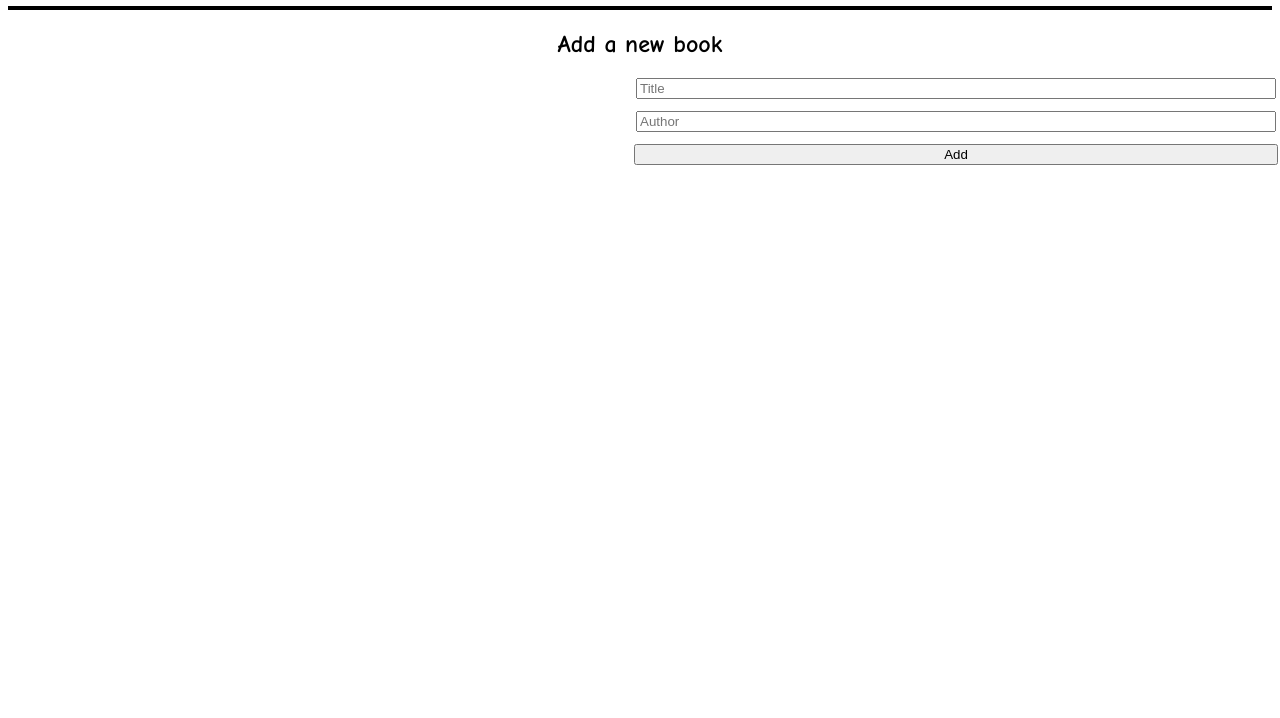
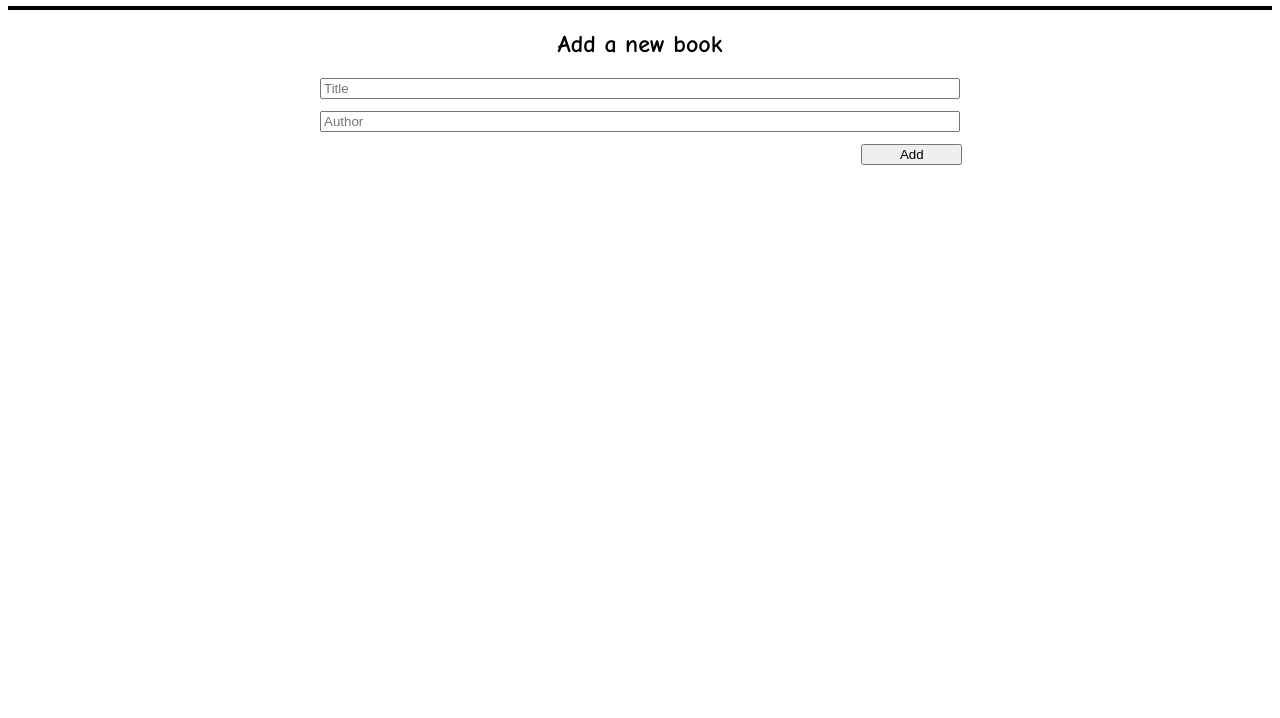
Before and after one commit to m00h0/Awesome-books, a website: page index.html in a window 1280 px wide. Shown: the part 82-800 px from the top of the page. Drawn offline with Linux system fonts and the light colour scheme.

Commit message:
Fix problems in the design

```diff
--- a/index.css
+++ b/index.css
@@ -17,14 +17,13 @@ body {
 
 input {
   position: relative;
-  left: 25%;
   width: 50%;
 }
 
 #add {
   position: relative;
-  left: 25%;
-  width: 51%;
+  width: 8%;
+  left: 21.5%
 }
 
 #list-books {
```
